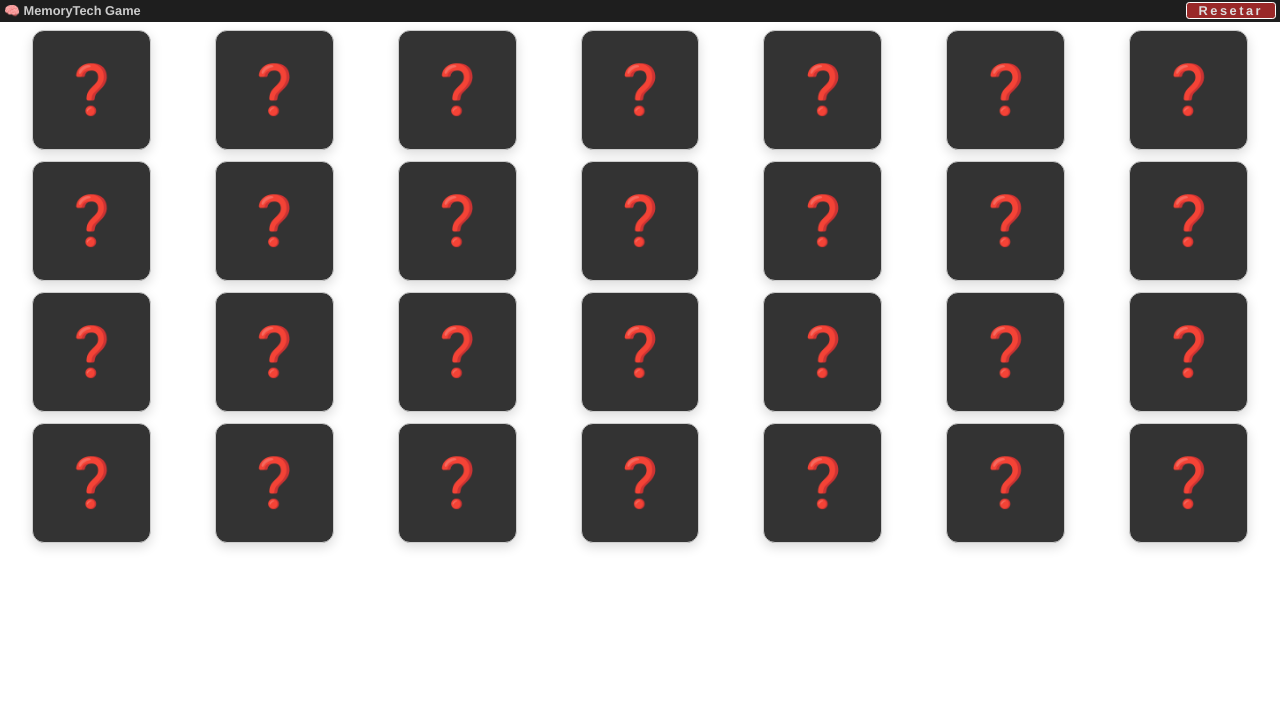
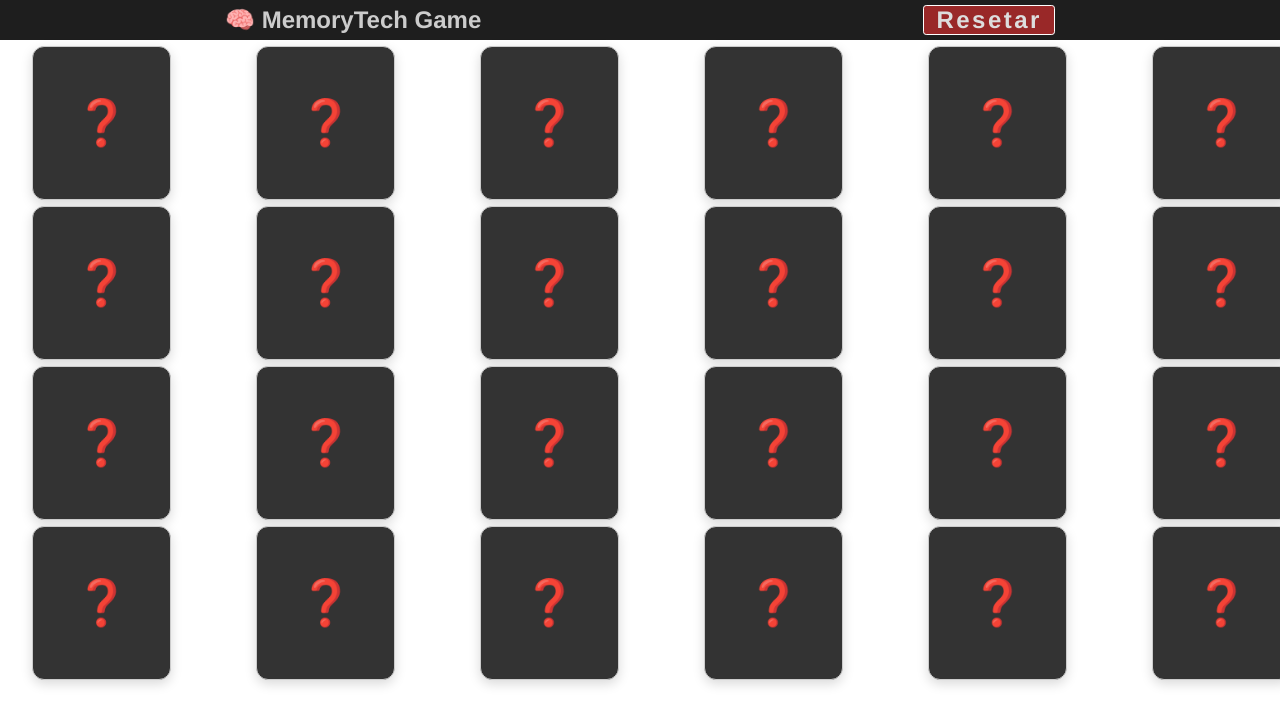
Before and after one commit to ramalhoraphael/MemoryTechGame, a React (Vite) app: page / in a window 1280 px wide. Shown: the top 724 px of the page. Built offline with nearby package versions, Linux system fonts and the light colour scheme.

Commit message:
fix:Responsividade melhorada com mobile-first

```diff
--- a/src/components/Carta/Carta.css
+++ b/src/components/Carta/Carta.css
@@ -49,32 +49,19 @@
   color: white;
 }
 
-/*Desktop*/
-@media screen and (min-width: 1200px) and (min-height: 570px) {
+/*width ate 360*/
 .carta-externa-fixo {
   margin: 0px;
-    padding: 0.2rem 2.8rem;
+  padding: 0.2rem 0.5rem;
 }
 .carta-frente,
 .carta-verso {
-    font-size: 3rem;
+  font-size: 1.75rem;
 }
-}
-/*Tablet Maior*/
-@media screen and (max-width: 1080px) and (min-height: 1300px) and (orientation: portrait) {
+
+@media screen and (min-width: 600px) {
   .carta-externa-fixo {
-    margin: 0px;
-    padding: 0rem 1.7rem;
-  }
-  .carta-frente,
-  .carta-verso {
-    font-size: 3.8rem;
-  }
-}
-@media screen and (min-width: 1280px) and (max-height: 1080px) and (orientation: landscape) {
-  .carta-externa-fixo {
-    margin: 0;
-    padding: 0rem 2.8rem;
+    padding: 0.2rem 0.4rem;
   }
   .carta-frente,
   .carta-verso {
@@ -82,68 +69,51 @@
   }
 }
 
-/*Tablet Medio*/
-@media screen and (max-width: 860px) and (max-height: 1280px) and (orientation: portrait) {
+@media screen and (min-width: 800px) {
   .carta-externa-fixo {
-    margin: 0px;
-    padding: 0rem 2.8rem;
+    padding: 0.2rem 0.3rem;
+  }
+}
+@media screen and (min-width: 900px) {
+  .carta-externa-fixo {
+    padding: 0.2rem 0.2rem;
+  }
+}
+@media screen and (min-width: 1000px) {
+  .carta-externa-fixo {
+    perspective: 350px;
+  }
+}
+
+/*landscape*/
+@media screen and (orientation: landscape) {
+  .carta-externa-fixo {
+    padding: 0.2rem 0.2rem;
+    /* perspective: 1200px; */
   }
   .carta-frente,
   .carta-verso {
-    font-size: 3.5rem;
+    font-size: 1.6rem;
   }
 }
-@media screen and (max-width: 1280px) and (max-height: 860px) and (orientation: landscape) {
+@media screen and (min-width: 730px) and (orientation: landscape) {
   .carta-externa-fixo {
-    margin: 0;
-    padding: 0rem 2rem;
+    padding: 0.2rem 0.5rem;
   }
+}
+@media screen and (min-width: 1000px) and (orientation: landscape) {
   .carta-frente,
   .carta-verso {
-    font-size: 3rem;
+    font-size: 2.8rem;
   }
 }
-
-/*Mobile medio*/
-@media screen and (max-width: 480px) and (max-height: 1000px) and (orientation: portrait) {
+@media screen and (min-width: 1229px) and (orientation: landscape) {
   .carta-externa-fixo {
-    margin: 0px;
-    padding: 0rem 0.6rem;
-  }
-  .carta-frente,
-  .carta-verso {
-    font-size: 1.75rem;
+    padding: 0.2rem 2rem;
   }
 }
-@media screen and (max-width: 1000px) and (max-height: 480px) and (orientation: landscape) {
+@media screen and (min-width: 1536px) and (orientation: landscape) {
   .carta-externa-fixo {
-    margin: 0px;
-    padding: 0rem 0.2rem;
-  }
-  .carta-frente,
-  .carta-verso {
-    font-size: 1.75rem;
+    padding: 0.2rem 3rem;
   }
 }
-
-/*Mobile pequeno*/
-@media screen and (max-width: 380px) and (max-height: 680px) and (orientation: portrait) {
-  .carta-externa-fixo {
-    margin: 0px;
-    padding: 0.5rem 0.5rem;
-  }
-  .carta-frente,
-  .carta-verso {
-    font-size: 1.75rem;
-  }
-}
-@media screen and (max-width: 680px) and (max-height: 380px) and (orientation: landscape) {
-  .carta-externa-fixo {
-    margin: 0 10rem;
-    padding: 0.5rem 0.35rem;
-  }
-  .carta-frente,
-  .carta-verso {
-    font-size: 1.75rem;
-  }
-}
--- a/src/components/Mesa/Mesa.css
+++ b/src/components/Mesa/Mesa.css
@@ -7,14 +7,14 @@
 .cabecalho {
   display: flex;
   align-items: center;
-  justify-content: space-between;
+  justify-content: space-around;
   background: #1e1e1e;
   color: #ccc;
   width: 100%;
   font-family: "Franklin Gothic Medium", "Arial Narrow", Arial, sans-serif;
   font-weight: bolder;
-  font-size: 0.8rem;
-  padding: 0.15rem 0.25rem;
+  font-size: 1rem;
+  padding: 0.3rem 0.25rem;
 }
 
 .botao-resetar {
@@ -24,6 +24,7 @@
   background-color: rgba(255, 50, 50, 0.55);
   color: #ddd;
   letter-spacing: 2.5px;
+  cursor: pointer;
 }
 
 .carta-grid {
@@ -31,95 +32,168 @@
   height: 100vh;
   display: grid;
   place-items: center;
+  /**/
+  grid-template-columns: repeat(4, 1fr);
+  grid-template-rows: repeat(7, 4.7rem);
+  column-gap: 1rem;
+  row-gap: 0rem;
+  margin: 0.2rem;
 }
-/*Desktop*/
-@media screen and (min-width: 1200px) and (min-height: 570px) {
+
+/*portrait*/
+@media screen and (min-height: 600px) {
   .carta-grid {
-    grid-template-columns: repeat(7, 1fr);
-    grid-template-rows: repeat(4, 8rem);
-    column-gap: 0rem;
-    row-gap: 0em;
-    margin: 0.5rem;
+    grid-template-rows: repeat(7, 5.6rem);
+  }
+}
+@media screen and (min-height: 700px) {
+  .carta-grid {
+    grid-template-rows: repeat(7, 5.8rem);
+  }
+}
+@media screen and (min-height: 800px) {
+  .carta-grid {
+    grid-template-rows: repeat(7, 6.4rem);
+  }
+}
+@media screen and (min-height: 900px) {
+  .carta-grid {
+    grid-template-rows: repeat(7, 6.8rem);
+  }
+}
+@media screen and (min-height: 1000px) {
+  .carta-grid {
+    grid-template-rows: repeat(7, 7.4rem);
+  }
+}
+@media screen and (min-height: 1100px) {
+  .carta-grid {
+    grid-template-rows: repeat(7, 7.6rem);
+  }
+}
+@media screen and (min-height: 1200px) {
+  .carta-grid {
+    grid-template-rows: repeat(7, 8.8rem);
+  }
+}
+@media screen and (min-height: 1350px) {
+  .carta-grid {
+    grid-template-rows: repeat(7, 10.5rem);
   }
 }
 
-/*Tablet Maior*/
-@media screen and (max-width: 1080px) and (min-height: 1300px) and (orientation: portrait) {
+@media screen and (min-width: 760px) {
+  .cabecalho {
+    font-size: 2rem;
+  }
   .carta-grid {
-    grid-template-columns: repeat(4, 12rem);
-    grid-template-rows: repeat(7, 9.8rem);
-    column-gap: 4rem;
-    row-gap: 1rem;
-    margin: 0rem;
-  }
-}
-
-@media screen and (min-width: 1300px) and (max-height: 1024px) and (orientation: landscape) {
-  .carta-grid {
-    grid-template-columns: repeat(7, 1fr);
-    grid-template-rows: repeat(4, 12rem);
-    column-gap: 0rem;
-    row-gap: 0.7rem;
-    margin: 0.5rem;
-  }
-}
-
-/*Tablet Medio*/
-@media screen and (max-width: 860px) and (max-height: 1280px) and (orientation: portrait) {
-  .carta-grid {
-    grid-template-columns: repeat(4, 12rem);
-    grid-template-rows: repeat(7, 8rem);
-    column-gap: 0rem;
-    row-gap: 0.25rem;
-    margin: 0.5rem;
-  }
-}
-
-@media screen and (max-width: 1280px) and (max-height: 860px) and (orientation: landscape) {
-  .carta-grid {
-    grid-template-columns: repeat(7, 1fr);
-    grid-template-rows: repeat(4, 7.5rem);
-    column-gap: 0rem;
-    row-gap: 0.7rem;
-    margin: 0.5rem;
-  }
-}
-
-/*Mobile medio*/
-@media screen and (max-width: 480px) and (max-height: 1000px) and (orientation: portrait) {
-  .carta-grid {
-    grid-template-columns: repeat(4, 1fr);
-    grid-template-rows: repeat(7, 5rem);
-    column-gap: 0rem;
-    row-gap: 1.25rem;
-    margin: 0.2rem;
-  }
-}
-@media screen and (max-width: 1000px) and (max-height: 480px) and (orientation: landscape) {
-  .carta-grid {
-    grid-template-columns: repeat(7, 6rem);
-    grid-template-rows: repeat(4, 4rem);
-    column-gap: 0.68rem;
-    row-gap: 0.1rem;
-    margin: 0.8rem;
-  }
-}
-/*Mobile pequeno*/
-@media screen and (max-width: 380px) and (max-height: 680px) and (orientation: portrait) {
-  .carta-grid {
-    grid-template-columns: repeat(4, 1fr);
-    grid-template-rows: repeat(7, 4.7rem);
-    column-gap: 1rem;
+    grid-template-columns: repeat(4, 11.5rem);
+    column-gap: 0.6rem;
     row-gap: 0rem;
     margin: 0.2rem;
   }
 }
-@media screen and (max-width: 680px) and (max-height: 380px) and (orientation: landscape) {
+@media screen and (min-width: 820px) {
   .carta-grid {
-    grid-template-columns: repeat(7, 5.4rem);
-    grid-template-rows: repeat(4, 4rem);
-    column-gap: 0.35rem;
-    row-gap: 0rem;
-    margin: 0 10rem;
+    grid-template-columns: repeat(4, 12.3rem);
   }
 }
+@media screen and (min-width: 900px) {
+  .carta-grid {
+    grid-template-columns: repeat(4, 13.6rem);
+  }
+}
+
+/*Ipad pro*/
+@media screen and (min-width: 1024px) and (orientation: portrait) {
+  .carta-grid {
+    grid-template-columns: repeat(4, 15.2rem);
+  }
+}
+
+/* Desktop*/
+@media screen and (min-width: 1100px) and (min-height: 600px) {
+  .carta-grid {
+    grid-template-rows: repeat(4, 5rem);
+    grid-template-columns: repeat(7, 8rem);
+    column-gap: 1rem;
+    row-gap: 1rem;
+  }
+}
+
+/*landscape*/
+@media screen and (orientation: landscape) {
+  .carta-grid {
+    grid-template-rows: repeat(4, 3.5rem);
+    grid-template-columns: repeat(7, 4.75rem);
+    column-gap: 1.1rem;
+    row-gap: 0rem;
+    margin: 0.2rem;
+  }
+}
+@media screen and (min-width: 650px) and (orientation: landscape) {
+  .carta-grid {
+    grid-template-rows: repeat(4, 4.4rem);
+    grid-template-columns: repeat(7, 5rem);
+    column-gap: 1.1rem;
+  }
+}
+@media screen and (min-width: 730px) and (orientation: landscape) {
+  .carta-grid {
+    grid-template-rows: repeat(4, 4rem);
+    grid-template-columns: repeat(7, 5.5rem);
+    column-gap: 1.2rem;
+  }
+  .cabecalho {
+    font-size: 1.15rem;
+  }
+}
+@media screen and (min-width: 840px) and (orientation: landscape) {
+  .carta-grid {
+    grid-template-rows: repeat(4, 4.7rem);
+    grid-template-columns: repeat(7, 6.5rem);
+  }
+}
+@media screen and (min-width: 850px) and (orientation: landscape) {
+  .carta-grid {
+    grid-template-rows: repeat(4, 4.7rem);
+    grid-template-columns: repeat(7, 6.8rem);
+    column-gap: 1.3rem;
+  }
+}
+@media screen and (min-width: 930px) and (orientation: landscape) {
+  .carta-grid {
+    grid-template-rows: repeat(4, 4.7rem);
+    grid-template-columns: repeat(7, 7.2rem);
+  }
+}
+@media screen and (min-width: 1000px) and (orientation: landscape) {
+  .cabecalho {
+    font-size: 1.5rem;
+  }
+  .carta-grid {
+    grid-template-rows: repeat(4, 9.5rem);
+    grid-template-columns: repeat(7, 8rem);
+  }
+}
+@media screen and (min-width: 1150px) and (orientation: landscape) {
+  .carta-grid {
+    grid-template-rows: repeat(4, 10rem);
+    grid-template-columns: repeat(7, 9.25rem);
+  }
+}
+@media screen and (min-width: 1229px) and (orientation: landscape) {
+  .carta-grid {
+    grid-template-rows: repeat(4, 8rem);
+    grid-template-columns: repeat(7, 9.9rem);
+  }
+}
+@media screen and (min-width: 1229px) and (orientation: landscape) {
+  .carta-grid {
+    grid-template-rows: repeat(4, 10rem);
+    grid-template-columns: repeat(7, 12.7rem);
+    column-gap: 1.3rem;
+    row-gap: 0rem;
+    margin: 0.2rem;
+  }
+}
```
Lines whose indentation alone changed are shown as unchanged.
